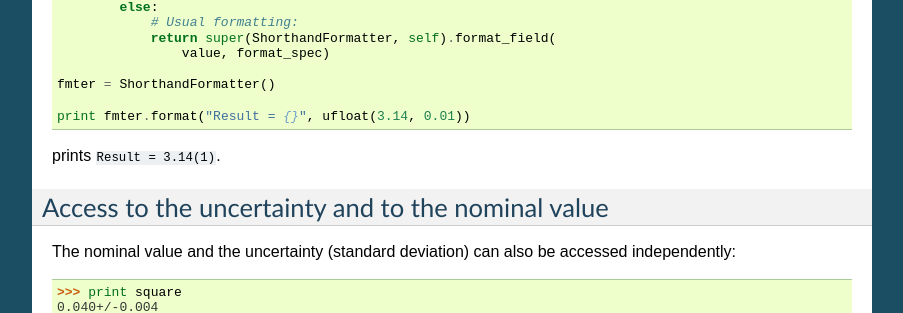
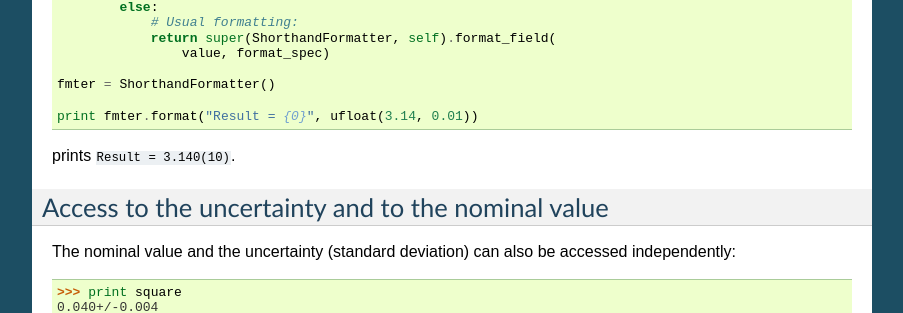
Before and after one commit to lmfit/uncertainties, a Sphinx documentation site: the page built from doc/user_guide.rst, in a window 1280 px wide and 900 px high, scrolled down 3459 px. Shown: the part 151-464 px from the top of the window, without its empty margins (198-1101 px from the left). Built offline with Sphinx 7.4.7, drawn with Linux system fonts in a browser that asks for light colours; the version number is read from the project's files by our own code.

Commit message:
Fixed formatter example. I'm not sure why an explicit positional argument is needed.

```diff
--- a/doc/user_guide.rst
+++ b/doc/user_guide.rst
@@ -233,9 +233,9 @@ use the shorthand notation for numbers with uncertainties:
 
    fmter = ShorthandFormatter()
 
-   print fmter.format("Result = {}", ufloat(3.14, 0.01))
+   print fmter.format("Result = {0}", ufloat(3.14, 0.01))
 
-prints ``Result = 3.14(1)``.
+prints ``Result = 3.140(10)``.
 
 
 .. index::
```
